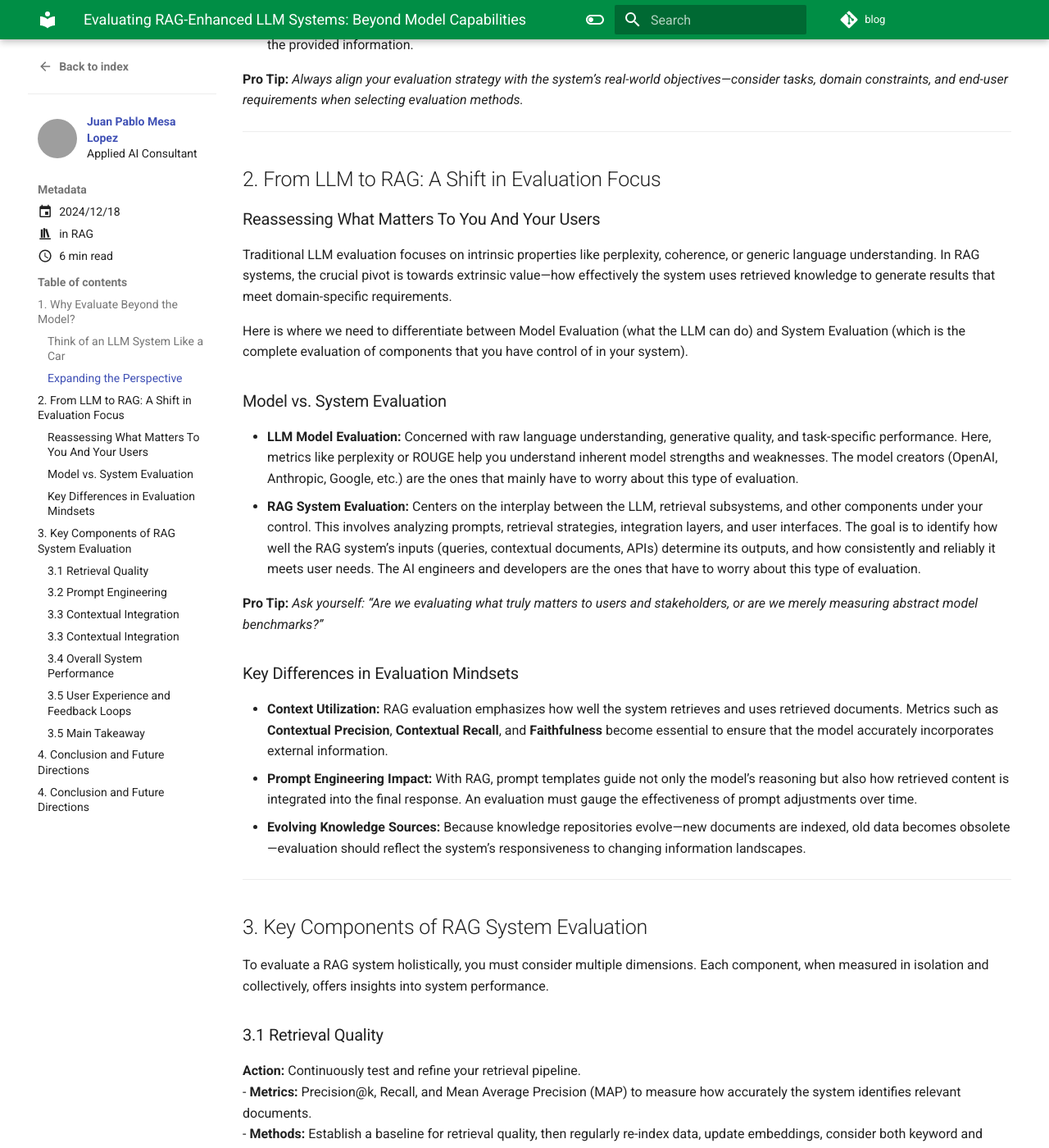
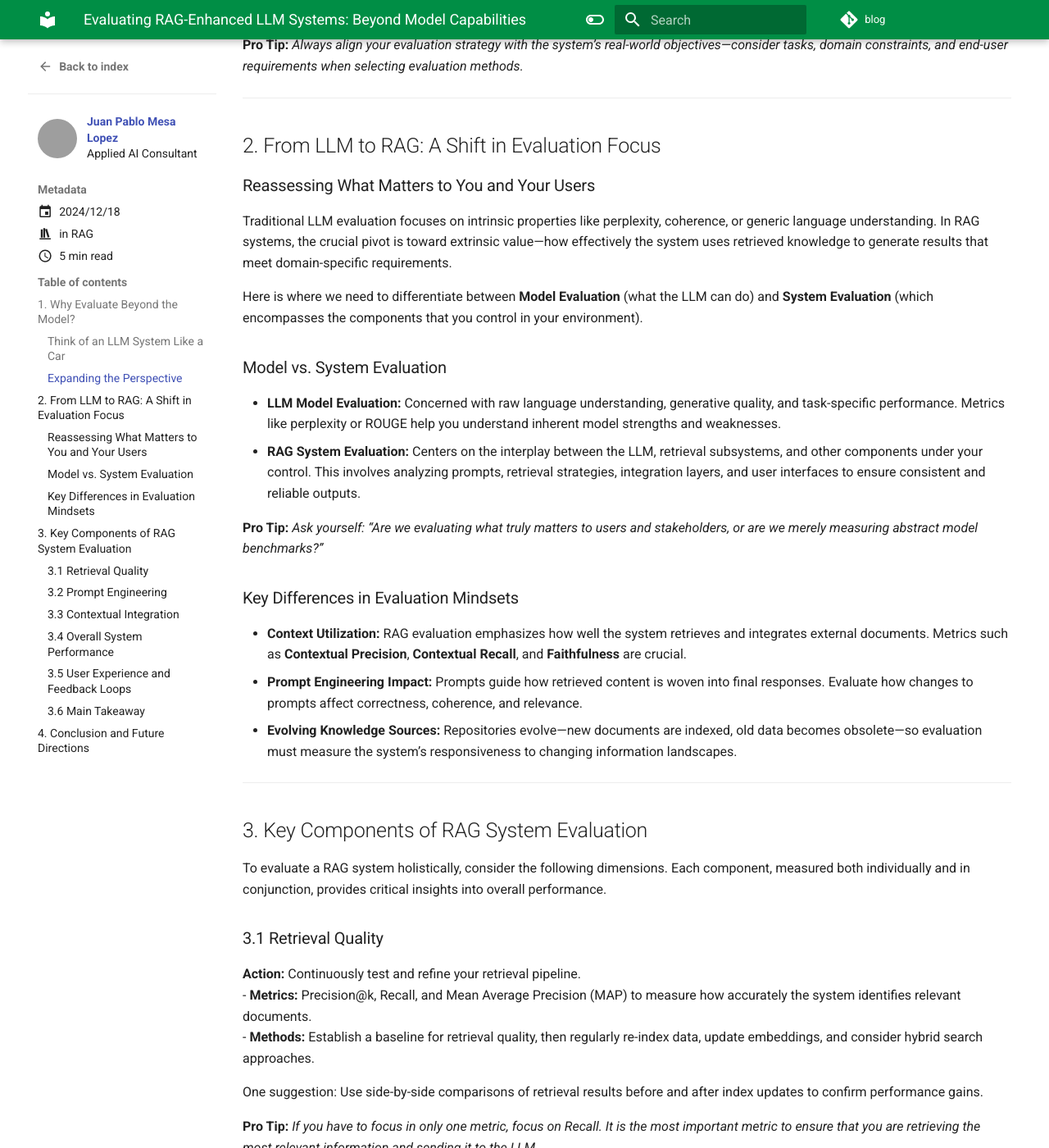
Before and after one commit to mesax1/blog, an MkDocs documentation site: the page built from docs/writing/posts/evaluating_rag_llm_systems.md, in a window 1280 px wide and 1400 px high, scrolled down 1322 px. Shown: the whole window at 82% size. Built offline with MkDocs 1.6.1 and Material for MkDocs 9.7.7, drawn with Linux system fonts in a browser that asks for light colours; comment, search, counter and statistics services are not loaded; some of the changed text lies outside the part shown; grey boxes are pictures that could not be loaded.

Commit message:
Changed the draft of docs\writing\posts\evaluating_rag_llm_systems.md to it's final version

```diff
--- a/docs/writing/posts/evaluating_rag_llm_systems.md
+++ b/docs/writing/posts/evaluating_rag_llm_systems.md
@@ -5,7 +5,7 @@
 - RAG
 comments: true
 date: 2024-12-18
-description: Evaluating RAG-Enhanced LLM Systems- Focusing on the System.
+description: Evaluate the LLM System, not the LLM Model.
 draft: false
 tags:
 - RAG
@@ -30,18 +32,15 @@
 
 The LLM is the engine. Powerful on its own, but if the retrieval mechanism (the transmission) fails or the user interface (the steering wheel) is poorly designed, the “car” drives poorly. System evaluation ensures every component works together seamlessly to provide a safe, smooth, and reliable “ride” for the user.
 
-Why settle for evaluating an engine when you need to ensure the entire vehicle runs smoothly?
-
 **Pro Tip:** *Go beyond measuring the language model’s standalone metrics. Treat the system as a full production pipeline, where data ingestion, retrieval, prompt formatting, and the final user experience all matter.*
 
-A RAG system’s effectiveness is not just about generating coherent text; it is about retrieving the right information at the right time and presenting it in a way that meets user needs. By evaluating the entire RAG pipeline, you ensure that the solution aligns with intended use-cases, fulfills user expectations, and drives tangible results.
+By evaluating the entire RAG pipeline, you ensure that the solution aligns with intended use-cases, fulfills user expectations, and drives tangible results.
 
 ### Expanding the Perspective
 
 - **Holistic Evaluation:** Instead of isolating the LLM, consider every step in the pipeline—from indexing and retrieving documents to orchestrating the LLM’s output.
 - **Real-World Relevance:** Evaluate whether the system’s end-to-end outputs actually solve user problems. A technically correct but contextually off-target response is not valuable.
-- **Alignment with Objectives:** Ensure that evaluation criteria map back to your system’s stated goals. For instance, if you are building a knowledge assistant for financial analysts, your evaluation should track accuracy, timeliness, and trustworthiness of the provided information.
-
+- **Alignment with Objectives:** Ensure that evaluation criteria map back to your system’s stated goals. For instance, if you are building a knowledge assistant for financial analysts, track accuracy, timeliness, and trustworthiness of the provided information.
 
 **Pro Tip:** *Always align your evaluation strategy with the system’s real-world objectives—consider tasks, domain constraints, and end-user requirements when selecting evaluation methods.*
 
@@ -49,102 +48,77 @@
 
 ## 2. From LLM to RAG: A Shift in Evaluation Focus
 
-### Reassessing What Matters To You And Your Users
+### Reassessing What Matters to You and Your Users
 
-Traditional LLM evaluation focuses on intrinsic properties like perplexity, coherence, or generic language understanding. In RAG systems, the crucial pivot is towards extrinsic value—how effectively the system uses retrieved knowledge to generate results that meet domain-specific requirements.
+Traditional LLM evaluation focuses on intrinsic properties like perplexity, coherence, or generic language understanding. In RAG systems, the crucial pivot is toward extrinsic value—how effectively the system uses retrieved knowledge to generate results that meet domain-specific requirements.
 
-Here is where we need to differentiate between Model Evaluation (what the LLM can do) and System Evaluation (which is the complete evaluation of components that you have control of in your system).
+Here is where we need to differentiate between **Model Evaluation** (what the LLM can do) and **System Evaluation** (which encompasses the components that you control in your environment).
 
 ### Model vs. System Evaluation
 
-- **LLM Model Evaluation:** Concerned with raw language understanding, generative quality, and task-specific performance. Here, metrics like perplexity or ROUGE help you understand inherent model strengths and weaknesses. The model creators (OpenAI, Anthropic, Google, etc.) are the ones that mainly have to worry about this type of evaluation.
-- **RAG System Evaluation:** Centers on the interplay between the LLM, retrieval subsystems, and other components under your control. This involves analyzing prompts, retrieval strategies, integration layers, and user interfaces. The goal is to identify how well the RAG system’s inputs (queries, contextual documents, APIs) determine its outputs, and how consistently and reliably it meets user needs. The AI engineers and developers are the ones that have to worry about this type of evaluation.
+- **LLM Model Evaluation:** Concerned with raw language understanding, generative quality, and task-specific performance. Metrics like perplexity or ROUGE help you understand inherent model strengths and weaknesses.
+- **RAG System Evaluation:** Centers on the interplay between the LLM, retrieval subsystems, and other components under your control. This involves analyzing prompts, retrieval strategies, integration layers, and user interfaces to ensure consistent and reliable outputs.
 
 **Pro Tip:** *Ask yourself: “Are we evaluating what truly matters to users and stakeholders, or are we merely measuring abstract model benchmarks?”*
 
 ### Key Differences in Evaluation Mindsets
 
-- **Context Utilization:** RAG evaluation emphasizes how well the system retrieves and uses retrieved documents. Metrics such as **Contextual Precision**, **Contextual Recall**, and **Faithfulness** become essential to ensure that the model accurately incorporates external information.
-- **Prompt Engineering Impact:** With RAG, prompt templates guide not only the model’s reasoning but also how retrieved content is integrated into the final response. An evaluation must gauge the effectiveness of prompt adjustments over time.
-- **Evolving Knowledge Sources:** Because knowledge repositories evolve—new documents are indexed, old data becomes obsolete—evaluation should reflect the system’s responsiveness to changing information landscapes.
+- **Context Utilization:** RAG evaluation emphasizes how well the system retrieves and integrates external documents. Metrics such as **Contextual Precision**, **Contextual Recall**, and **Faithfulness** are crucial.
+- **Prompt Engineering Impact:** Prompts guide how retrieved content is woven into final responses. Evaluate how changes to prompts affect correctness, coherence, and relevance.
+- **Evolving Knowledge Sources:** Repositories evolve—new documents are indexed, old data becomes obsolete—so evaluation must measure the system’s responsiveness to changing information landscapes.
 
 ---
 
-
 ## 3. Key Components of RAG System Evaluation
 
-To evaluate a RAG system holistically, you must consider multiple dimensions. Each component, when measured in isolation and collectively, offers insights into system performance.
-
+To evaluate a RAG system holistically, consider the following dimensions. Each component, measured both individually and in conjunction, provides critical insights into overall performance.
 
 ### 3.1 Retrieval Quality
 
 **Action:** Continuously test and refine your retrieval pipeline.
 - **Metrics:** Precision@k, Recall, and Mean Average Precision (MAP) to measure how accurately the system identifies relevant documents.
-- **Methods:** Establish a baseline for retrieval quality, then regularly re-index data, update embeddings, consider both keyword and semantic search (hybrid search) instead of only relying on semantic search (vector embeddings).
+- **Methods:** Establish a baseline for retrieval quality, then regularly re-index data, update embeddings, and consider hybrid search approaches.
 
-**Pro Tip:** *Use side-by-side comparisons of retrieval results before and after index updates to confirm performance gains.*
+One suggestion: Use side-by-side comparisons of retrieval results before and after index updates to confirm performance gains.
 
+**Pro Tip:** *If you have to focus in only one metric, focus on Recall. It is the most important metric to ensure that you are retrieving the most relevant information and sending it to the LLM.*
 
 ### 3.2 Prompt Engineering
 
 **Action:** Tailor prompt templates to ensure effective use of retrieved information.
-- **Metrics:** Compare prompt variants’ impact on correctness, faithfulness, and contextual relevance of final responses.
-- **Iterative Testing:** A/B test prompt templates and monitor changes in evaluation metrics to identify which patterns produce the most coherent, context-rich outputs.
-
-**Action:** Refine prompt templates to consistently produce targeted, contextually rich responses.
-- Evaluate how template variations impact the accuracy, coherence, and relevance of outputs.
-- Track improvements with metrics like contextual recall and prompt fidelity.
-
-Evaluating a RAG system involves examining several interconnected components. A rigorous methodology breaks down the end-to-end process into manageable parts, each with its own evaluation criteria and metrics.
+- **Metrics:** Compare prompt variants for correctness, faithfulness, and contextual relevance of final outputs.
+- **Iterative Testing:** A/B test prompt templates and monitor changes in evaluation metrics to identify which formats yield coherent, context-rich responses.
 
 ### 3.3 Contextual Integration
 
-**Action:** Provide the LLM with rich and accurate context.
-- Assess whether the retrieved context is correctly integrated into the final response.
-- Monitor metrics like **Contextual Relevancy** and **Faithfulness** to ensure the model relies on accurate sources.
-
-### 3.3 Contextual Integration
-
-**Action:** Evaluate how well the LLM incorporates retrieved facts into its narrative.
-- **Metrics:**
-  - **Faithfulness:** Binary checks or human evaluations to confirm that outputs align with provided context.
-  - **Contextual Relevancy:** Measure the proportion of the response that directly and correctly references retrieved information.
-
+**Action:** Evaluate how well the system incorporates retrieved information into its narrative.
+- **Faithfulness:** Use binary checks or human evaluations to confirm that outputs align with the provided context.
+- **Contextual Relevancy:** Measure the proportion of the response that directly and correctly references the retrieved data.
 
 ### 3.4 Overall System Performance
 
-**Action:** Evaluate at the system level, ensuring all components—retrieval, LLM reasoning, prompt engineering—align.
+**Action:** Assess how all components—retrieval, LLM reasoning, prompt engineering—work together at scale.
 - **Metrics:** Holistic KPIs such as user satisfaction scores, task completion rates, and resolution times.
-- **Continuous Monitoring:** Track system performance over time, identifying trends, regressions, and opportunities for improvement.
-
+- **Continuous Monitoring:** Track performance trends and watch for regressions, using data to guide targeted improvements.
 
 ### 3.5 User Experience and Feedback Loops
 
 **Action:** Encourage user input and perform iterative refinements.
-- Incorporate user satisfaction surveys and usability studies into your evaluation pipeline.
-- Continuously iterate on system design and prompt strategies based on direct user feedback.
+- Incorporate user satisfaction surveys, usability studies, and direct feedback mechanisms.
+- Adapt system design and prompt strategies based on real-world usage patterns.
 
-### 3.5 Main Takeaway
+### 3.6 Main Takeaway
 
-Evaluation is not a one-time event. RAG systems must evolve as user needs, data sources, and models change. Building iterative feedback loops into your pipeline ensures continuous enhancement.
-**Continuous Feedback Loops:** *Treat evaluation as an ongoing cycle. Metrics and feedback guide improvements to prompts, retrieval pipelines, and model fine-tuning. Over time, the system evolves, yielding increasingly accurate, reliable, and user-aligned outcomes.*
+Evaluation is not a one-time event. RAG systems must evolve as user needs, data sources, and model capabilities change. Building iterative feedback loops into your pipeline ensures continuous enhancement.
 
+> **Continuous Feedback Loops:** Treat evaluation as an ongoing cycle. Metrics and feedback guide improvements to prompts, retrieval pipelines, and model fine-tuning. Over time, the system evolves, yielding increasingly accurate, reliable, and user-aligned outcomes.
 
 ---
 
 ## 4. Conclusion and Future Directions
 
-Evaluating RAG-enhanced LLM systems transcends the traditional focus on model capabilities. It necessitates a structured, multi-dimensional approach that accounts for the interplay of retrieval quality, context utilization, prompt engineering, and user experience. By rigorously testing each component and continuously refining evaluation strategies, you can ensure that your RAG solutions deliver reliable, safe, and transformative outcomes.
+Evaluating RAG-enhanced LLM systems transcends the traditional focus on model capabilities. It requires a structured, multi-dimensional approach that accounts for the interplay of retrieval quality, context utilization, prompt engineering, and user experience. By testing each component rigorously and refining your evaluation strategy over time, you ensure that your RAG solutions deliver reliable, safe, and transformative outcomes.
 
-**Looking Ahead:** As RAG methodologies evolve, expect the emergence of standardized benchmarks, improved interpretability tools, and more sophisticated frameworks. By maintaining a proactive, data-driven evaluation approach, you keep your RAG system agile, ensuring it adapts to new challenges and works in ever-changing real-world scenarios.
+**Looking Ahead:** As RAG methodologies evolve, expect standardized benchmarks, improved interpretability tools, and more sophisticated frameworks to emerge. Maintaining a proactive, data-driven evaluation approach helps you adapt to new challenges and ensures your solutions remain cutting-edge in ever-changing real-world scenarios.
 
-**Final Takeaway:** Approach RAG evaluation as an iterative, holistic process. Embrace continuous improvement, thoughtful metric selection, and active user engagement. This ensures that your RAG-powered LLM applications remain both cutting-edge and genuinely beneficial.
-
----
-
-
-## 4. Conclusion and Future Directions
-
-Evaluating RAG-enhanced LLM systems demands a shift from traditional, model-centric views to holistic assessments encompassing retrieval strategies, prompt engineering, contextual integration, and user experience. By implementing a combination of automated metrics, human judgment, domain-specific checks, and iterative improvement loops, you set the stage for continuous refinement and sustained success.
-
-**Looking Ahead:** As RAG methodologies evolve, expect emerging best practices for standardized benchmarks, improved interpretability tools, and frameworks that streamline domain adaptation. By staying informed, embracing user feedback, and rigorously measuring performance, you can harness the full potential of RAG systems—delivering knowledge-rich, reliable, and transformative solutions.
+**Final Takeaway:** Approach RAG evaluation as an iterative, holistic process. Embrace continuous improvement, thoughtful metric selection, and active user engagement to keep your RAG-powered LLM applications genuinely beneficial and at the forefront of innovation.
```
Also changed, not shown: other parts of docs/writing/posts/evaluating_rag_llm_systems.md (+3 -1 lines).
